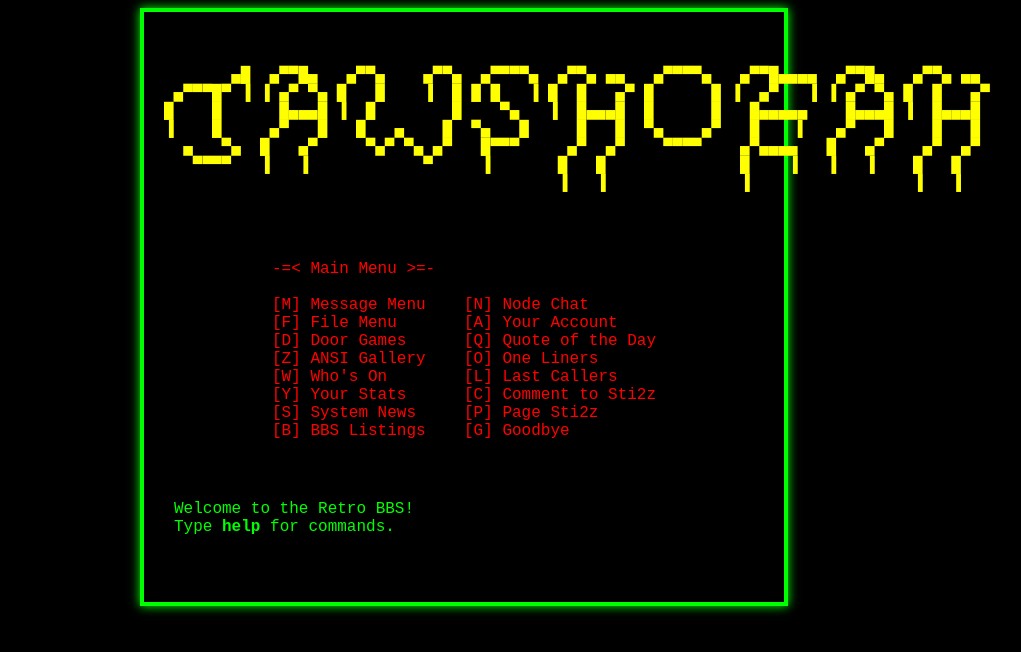
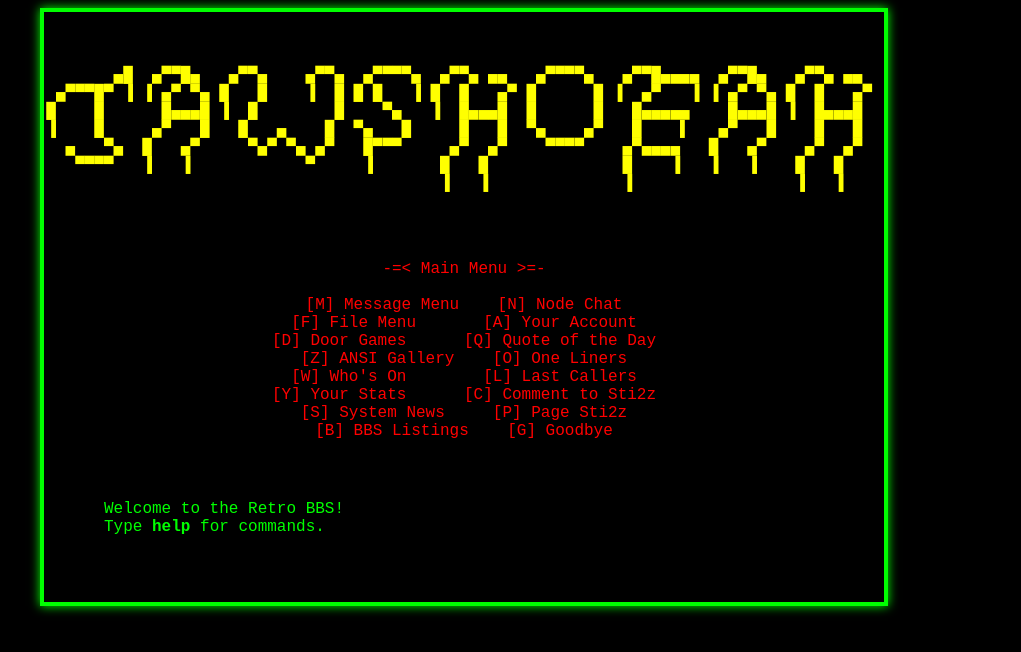
Before and after one commit to chosenblip/HermeticNet, a plain HTML site: page index.html in a window 1280 px wide. Shown: the whole page, without its empty margins (176-1197 px from the left). Drawn offline with Linux system fonts and the light colour scheme.

Commit message:
Update style.css

```diff
--- a/style.css
+++ b/style.css
@@ -6,36 +6,49 @@ body {
 }
 
 #crt-screen {
-    width: 600px;  /* Fixed width to keep everything aligned */
+    width: 800px; /* Increased width to fit the ASCII art */
+    min-height: 500px; /* Increased height to prevent cutoff */
     margin: auto;
     border: 4px solid lime;
     padding: 20px;
     box-shadow: 0px 0px 10px lime;
     background: black;
     text-align: left;
+    display: flex;
+    flex-direction: column;
+    align-items: center; /* Ensures content is centered */
 }
 
 pre {
     color: yellow;
     text-align: center;
-    font-family: "Courier New", monospace; /* Ensures fixed-width characters */
-    white-space: pre;  /* Ensures spacing is preserved */
+    font-family: "Courier New", monospace;
+    white-space: pre; /* Keeps ASCII spacing correct */
 }
 
 #menu-container {
+    width: 100%;
     display: flex;
-    justify-content: center;
-    text-align: left;
+    flex-direction: column;
+    align-items: center;
 }
 
 .menu {
     color: red;
-    text-align: left;
+    text-align: center;
     font-family: "Courier New", monospace;
-    white-space: pre;  /* Prevents menu items from breaking */
+    white-space: pre; /* Prevents menu items from breaking */
+}
+
+#main-menu-title {
+    text-align: center;
+    font-weight: bold;
+    display: block;
+    margin-bottom: 5px;
 }
 
 #terminal {
+    width: 90%;
     padding: 10px;
     background: black;
 }
```
